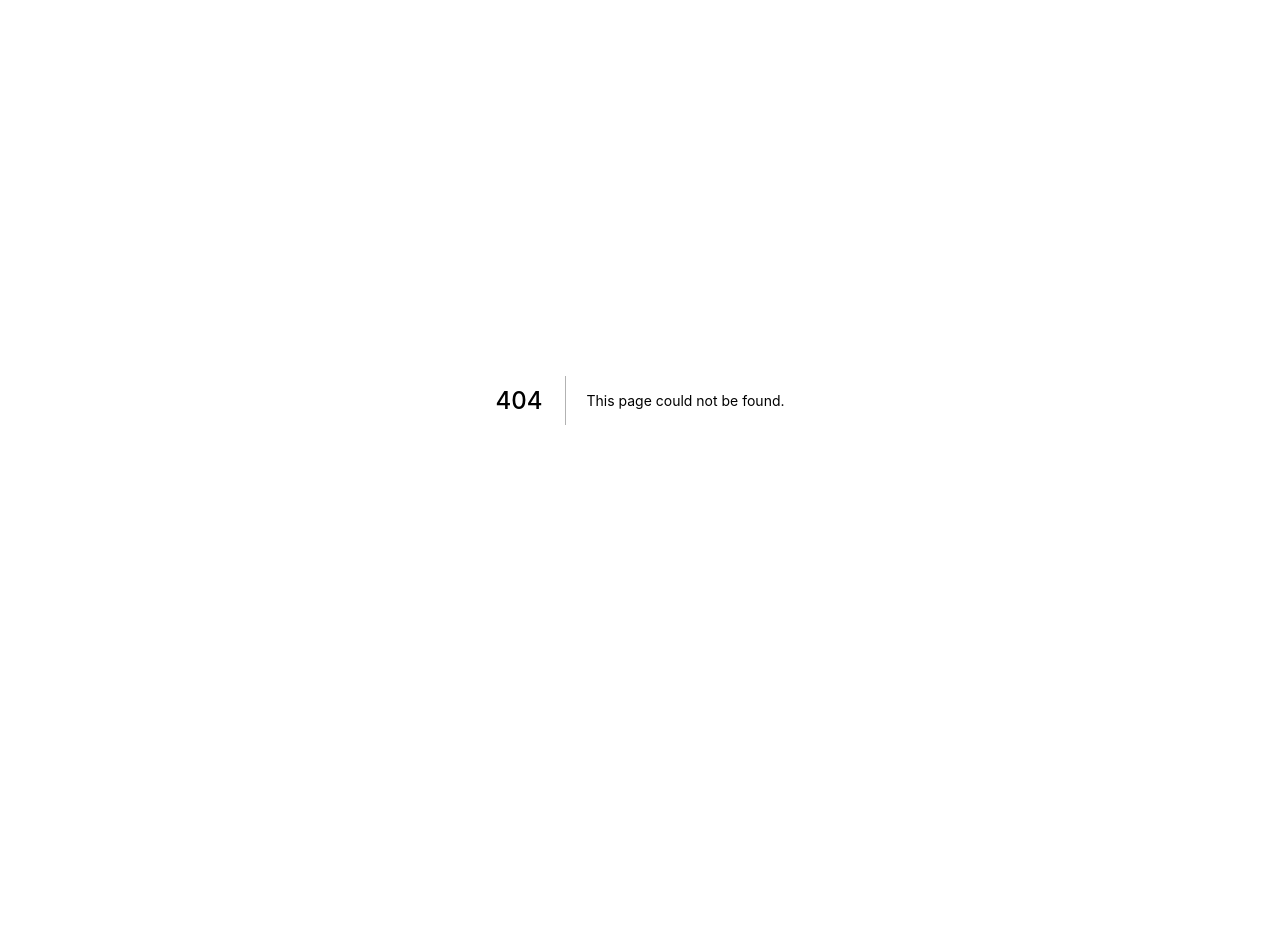
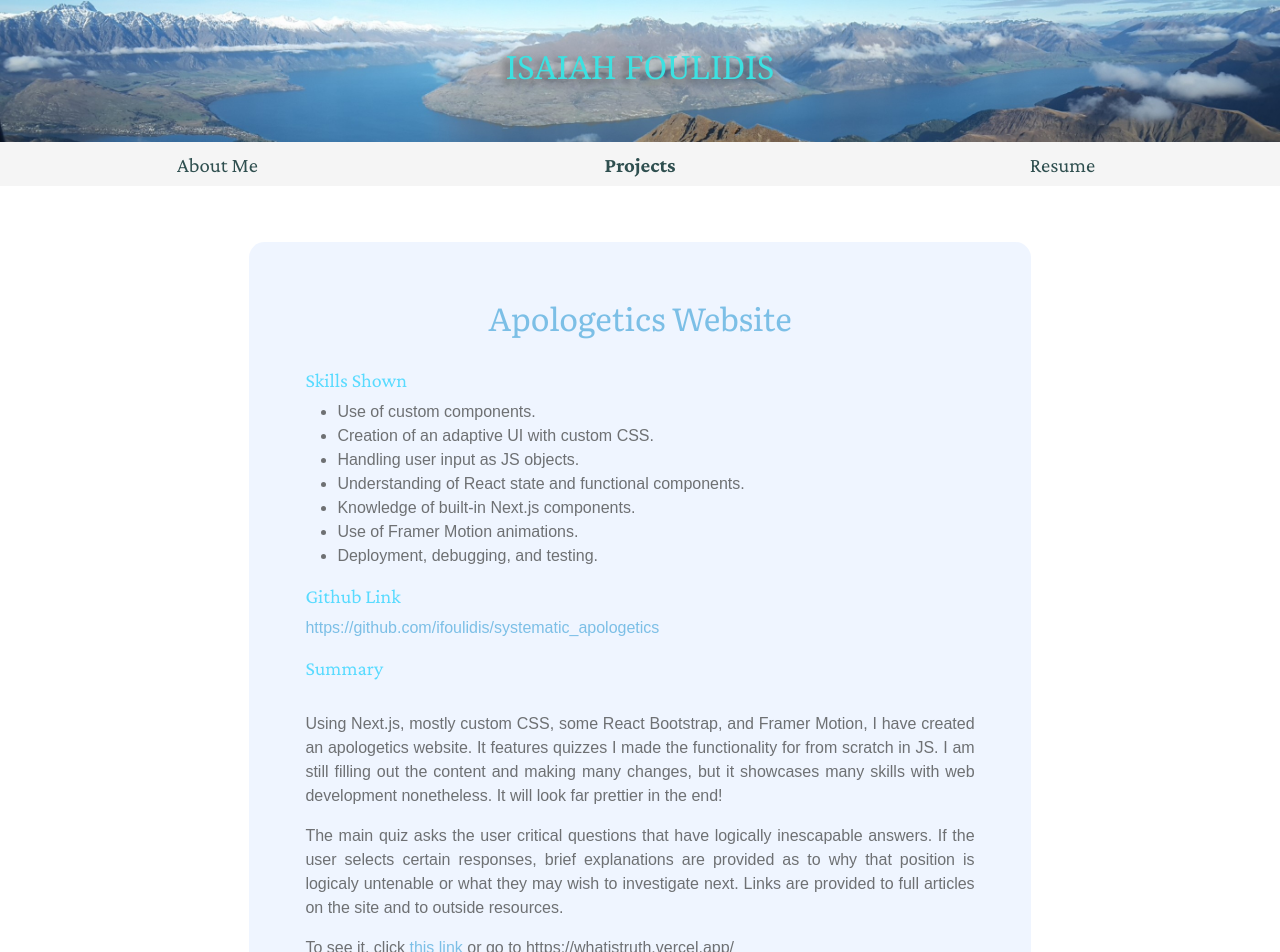
Before and after one commit to ifoulidis/Portfolio-Website, a Next.js app: page /websites/apologetics_website in a window 1280 px wide. Before the commit this address had no page. Shown: the top 952 px of the page. Before the commit the page ends 800 px from the top, so only its background shows below. Built offline with nearby package versions, Linux system fonts and the light colour scheme.

Commit message:
style changes, cv, and apologetics website added

```diff
--- a/components/navbar.js
+++ b/components/navbar.js
@@ -13,8 +13,8 @@ export default function NavigationBar(page) {
   const [st2, setSt2] = useState({ fontWeight: "normal" });
   //const [st3, setSt3] = useState( {fontWeight: 'normal'} )
 
-  useEffect((page) => {
-    if (page) {
+  if (page) {
+    useEffect(() => {
       if (page.page === "aboutme") {
         setSt1({ fontWeight: "600" });
       } else if (page.page === "projects") {
@@ -23,8 +23,8 @@ export default function NavigationBar(page) {
       // else if (page.page==='gallery'){
       //     setSt3({fontWeight: '600'})
       //
-    }
-  }, []);
+    }, []);
+  }
   return (
     <div>
       <Head>
--- /dev/null
+++ b/pages/websites/apologetics_website.js
@@ -0,0 +1,62 @@
+import NavigationBar from "../../components/navbar";
+
+export default function ApologeticWebsite() {
+  return (
+    <div>
+      <NavigationBar page="projects" />
+      <div className="container">
+        <div>
+          <div id="content">
+            <a href="https://whatistruth.vercel.app/" className="inTextLinks">
+              <h2 id="projectTitle">Apologetics Website</h2>
+            </a>
+            <br />
+            <h5>Skills Shown</h5>
+            <ul>
+              <li>Use of custom components.</li>
+              <li>Creation of an adaptive UI with custom CSS.</li>
+              <li>Handling user input as JS objects.</li>
+              <li>Understanding of React state and functional components.</li>
+              <li>Knowledge of built-in Next.js components.</li>
+              <li>Use of Framer Motion animations.</li>
+              <li>Deployment, debugging, and testing.</li>
+            </ul>
+            <h5>Github Link</h5>
+            <p>
+              <a
+                href="https://github.com/ifoulidis/systematic_apologetics"
+                className="inTextLinks"
+              >
+                https://github.com/ifoulidis/systematic_apologetics
+              </a>
+            </p>
+            <h5>Summary</h5>
+            <p>
+              <br />
+              Using Next.js, mostly custom CSS, some React Bootstrap, and Framer
+              Motion, I have created an apologetics website. It features quizzes
+              I made the functionality for from scratch in JS. I am still
+              filling out the content and making many changes, but it showcases
+              many skills with web development nonetheless. It will look far
+              prettier in the end!
+            </p>
+            <p>
+              The main quiz asks the user critical questions that have logically
+              inescapable answers. If the user selects certain responses, brief
+              explanations are provided as to why that position is logicaly
+              untenable or what they may wish to investigate next. Links are
+              provided to full articles on the site and to outside resources.
+            </p>
+            <p>
+              To see it, click{" "}
+              <a href="https://whatistruth.vercel.app/" className="inTextLinks">
+                this link
+              </a>{" "}
+              or go to https://whatistruth.vercel.app/
+            </p>
+          </div>
+        </div>
+      </div>
+    </div>
+  );
+}
--- a/styles/globals.css
+++ b/styles/globals.css
@@ -4,10 +4,6 @@ body {
   padding: 0px;
   border: 0px;
   margin: 0px;
-}
-
-.container {
-  padding: 0 2rem;
 }
 
 /* Intra-directory links */
@@ -28,7 +24,7 @@ body {
 .inTextLinks,
 .noLinkTitle {
   text-decoration: none;
-  color: rgb(255, 154, 82);
+  color: rgb(55, 158, 218);
 }
 
 h5 {
```
Also changed, not shown: pages/aboutme.js (+41 -17 lines), pages/index.js (+9 -0 lines), pages/other_projects/apologetics_website.js (deleted, +0 -33 lines), pages/websites/bootstrap_nature_blog.js (+22 -8 lines), 1 other file (tests, documents, lock files or other folders).
